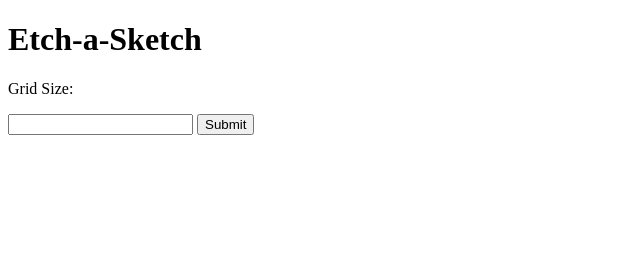
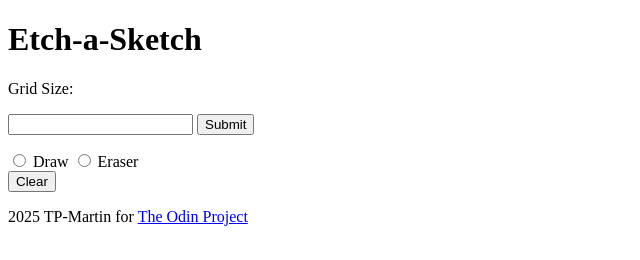
Before and after one commit to tp-martin/etch-a-sketch, a plain HTML site: page index.html in a window 1280 px wide. Shown: the whole page, without its empty margins (0-640 px from the left). Drawn offline with Linux system fonts and the light colour scheme.

Commit message:
Streamline html
remove any identifiers not needed
cut out any bloat
take time to format well

```diff
--- a/index.html
+++ b/index.html
@@ -11,18 +11,24 @@
     <div id="header">
         <h1>Etch-a-Sketch</h1>
         <p>Grid Size:</p><input type="text" class="user-number">
-        <button class="user-submit">Submit</button>
+        <button>Submit</button>
         <p class="prompt"></p>
+    </div>
+    <div id="buttons">
+        <form>
+            <input type="radio" id="black-pen" name="black-pen" value="black-pen"> <label for="black-pen">Draw</label>
+            <input type="radio" id="eraser" name="pen" value="eraser"> <label for="eraser">Eraser</label>
+        </form>
+        <button>Clear</button>
     </div>
 
 
-
     <div id="grid-container">
-
     </div>
 
-
-
+    <div id="footer">
+        <p>2025 TP-Martin for <a href="https://www.theodinproject.com" target="_blank">The Odin Project</a></p>
+    </div>
 
     <script src="script.js"></script>
 </body>
```
